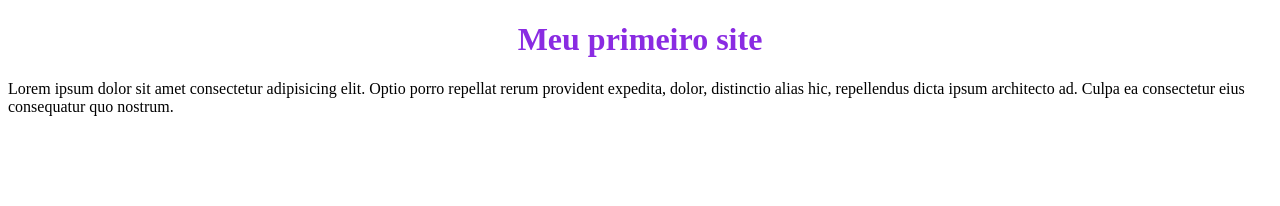
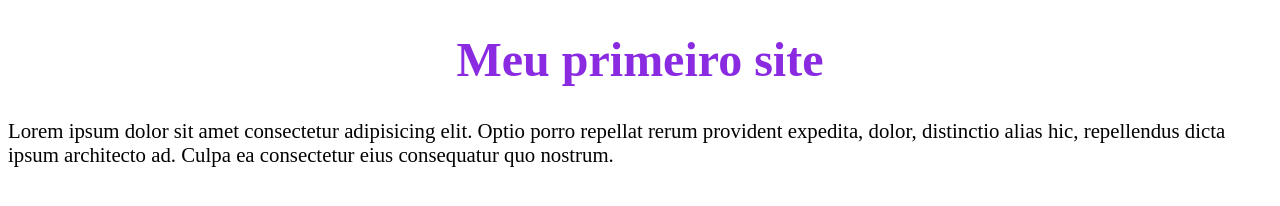
Before and after one commit to PedroHenriqueOliveiraMarques/cursoJavaScript, a plain HTML site: page index.html in a window 1280 px wide. Drawn offline with Linux system fonts and the light colour scheme.

Commit message:
Aumentei as letras

```diff
--- a/index.html
+++ b/index.html
@@ -7,8 +7,8 @@
 </head>
 <body>
     <div></div>
-    <h1 style="color:blueviolet; text-align: center;">Meu primeiro site</h1>
-    <p>Lorem ipsum dolor sit amet consectetur adipisicing elit. Optio porro repellat rerum provident expedita, dolor, distinctio alias hic, repellendus dicta ipsum architecto ad. Culpa ea consectetur eius consequatur quo nostrum.</p>
+    <h1 style="color:blueviolet; text-align: center; font-size: 3rem;">Meu primeiro site</h1>
+    <p style="font-size: 1.3rem;">Lorem ipsum dolor sit amet consectetur adipisicing elit. Optio porro repellat rerum provident expedita, dolor, distinctio alias hic, repellendus dicta ipsum architecto ad. Culpa ea consectetur eius consequatur quo nostrum.</p>
 
 </body>
 </html>
```
